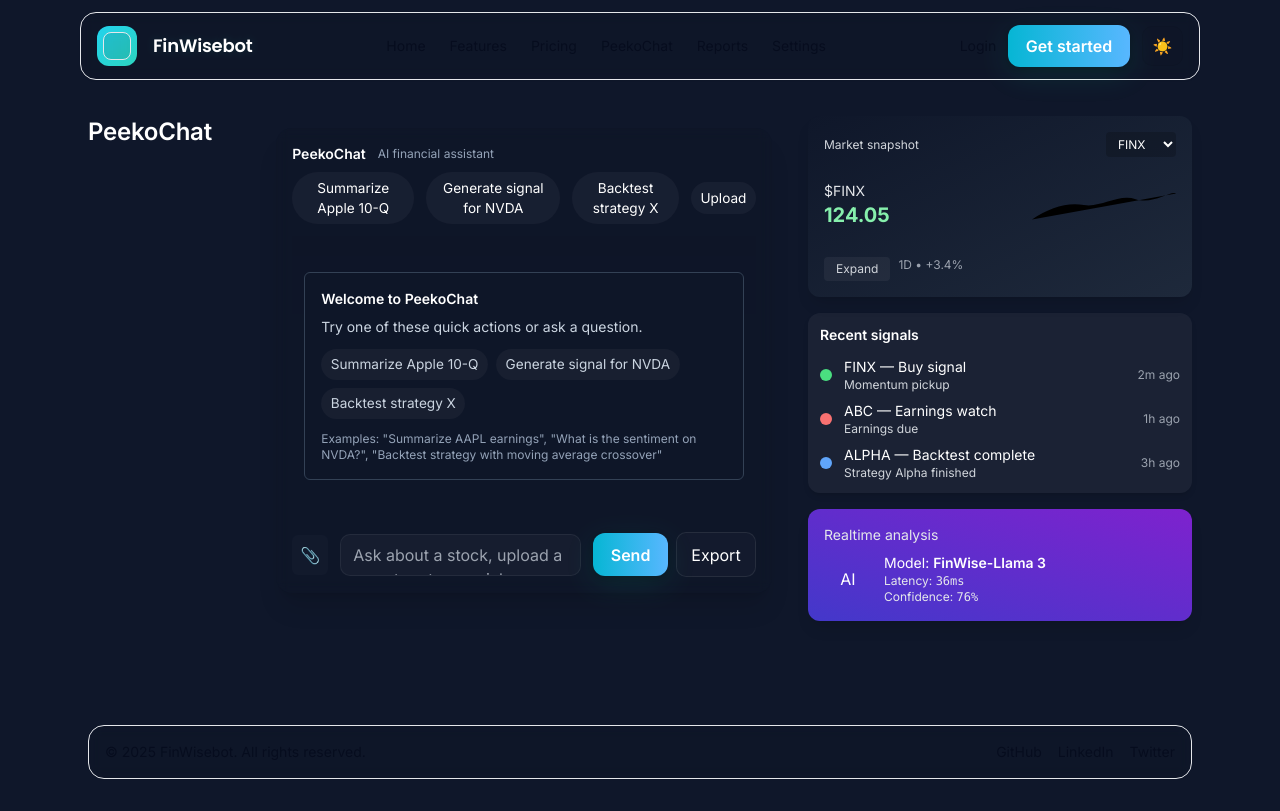
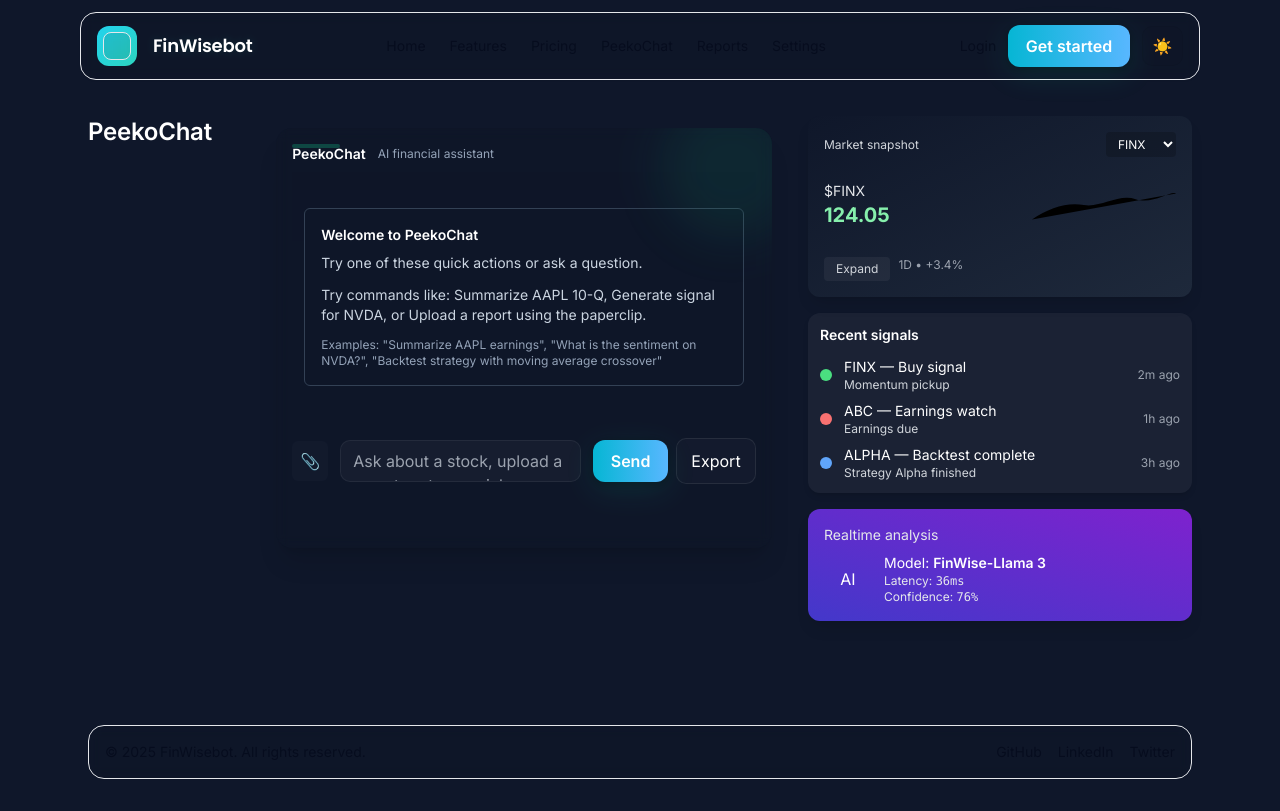
Before and after one commit to assassinyousuf/finwisebot_website, a Next.js app: page /demo in a window 1280 px wide. Built offline with nearby package versions, Linux system fonts and the light colour scheme.

Commit message:
chore(peekochat): remove quick-action pills and decorate chat container; keep upload via paperclip

```diff
--- a/src/components/ChatWidget.jsx
+++ b/src/components/ChatWidget.jsx
@@ -132,7 +132,10 @@ export default function ChatWidget() {
 
   return (
     <div className="w-full max-w-3xl mx-auto p-3">
-      <div className="glass rounded-2xl p-4 shadow-xl relative" style={{minHeight: 420}}>
+      <div className="glass rounded-2xl p-4 shadow-xl relative overflow-hidden" style={{minHeight: 420}}>
+        {/* decorative accent */}
+        <div className="absolute -top-8 -right-8 w-36 h-36 rounded-full bg-emerald-500/10 pointer-events-none filter blur-xl" />
+        <div className="absolute left-4 top-4 w-12 h-1 rounded-full bg-emerald-500/30" />
         {/* Header */}
         <div className="flex items-center justify-between mb-2">
           <div className="flex items-center gap-3">
@@ -141,39 +144,7 @@ export default function ChatWidget() {
           </div>
         </div>
 
-        {/* Quick action pills (inline on md+, collapsed on small screens) */}
-        <div className="mb-3">
-          {/* pills visible on md+ */}
-          <div className="hidden md:flex items-center gap-3 overflow-x-auto">
-            <button onClick={() => quickAction('Summarize Apple 10-Q')} className="px-4 py-2 rounded-lg badge-soft text-sm hover:scale-[1.02] transition">Summarize Apple 10-Q</button>
-            <button onClick={() => quickAction('Generate signal for NVDA')} className="px-4 py-2 rounded-lg badge-soft text-sm hover:scale-[1.02] transition">Generate signal for NVDA</button>
-            <button onClick={() => quickAction('Backtest strategy X')} className="px-4 py-2 rounded-lg badge-soft text-sm hover:scale-[1.02] transition">Backtest strategy X</button>
-            <button onClick={() => fileRef.current && fileRef.current.click()} aria-label="Upload report" className="px-4 py-2 rounded-lg badge-soft text-sm">Upload</button>
-            <input ref={fileRef} type="file" accept=".pdf,.csv,.txt" onChange={onFileChange} style={{display:'none'}} />
-          </div>
-
-          {/* small screens: single quick button opens popover (uses showActions) */}
-          <div className="md:hidden flex items-center">
-            <button
-              onClick={() => setShowActions(s => !s)}
-              aria-haspopup="menu"
-              aria-expanded={showActions}
-              className="px-3 py-2 rounded-md badge-soft text-sm"
-            >
-              Quick ▾
-            </button>
-            {showActions && (
-              <div role="menu" tabIndex={-1} onKeyDown={(e)=>{ if(e.key==='Escape') setShowActions(false)}} className="ml-2 w-full bg-slate-900/90 border border-slate-700 rounded-lg p-3 shadow-lg z-40">
-                <div className="flex flex-col gap-2">
-                  <button role="menuitem" onClick={() => { quickAction('Summarize Apple 10-Q'); setShowActions(false) }} className="text-left badge-soft">Summarize Apple 10-Q</button>
-                  <button role="menuitem" onClick={() => { quickAction('Generate signal for NVDA'); setShowActions(false) }} className="text-left badge-soft">Generate signal for NVDA</button>
-                  <button role="menuitem" onClick={() => { quickAction('Backtest strategy X'); setShowActions(false) }} className="text-left badge-soft">Backtest strategy X</button>
-                  <button role="menuitem" onClick={() => { fileRef.current && fileRef.current.click(); setShowActions(false) }} className="text-left badge-soft">Upload PDF/CSV</button>
-                </div>
-              </div>
-            )}
-          </div>
-        </div>
+        {/* Quick actions removed as requested (upload is available via paperclip). */}
 
         {/* Messages list (flex-grow) */}
         <div ref={scrollRef} className="flex-1 flex flex-col gap-3 overflow-auto p-3" style={{background:'linear-gradient(180deg, rgba(0,0,0,0.02), transparent)'}} role="log" aria-live="polite">
@@ -181,11 +152,7 @@ export default function ChatWidget() {
             <div className="mx-auto my-6 w-full max-w-lg p-4 rounded-md bg-slate-900/40 border border-slate-700 text-slate-300">
               <div className="text-sm font-semibold text-white mb-2">Welcome to PeekoChat</div>
               <div className="text-sm text-slate-300 mb-3">Try one of these quick actions or ask a question.</div>
-              <div className="flex flex-wrap gap-2">
-                <button onClick={() => quickAction('Summarize Apple 10-Q')} className="px-3 py-2 rounded-md badge-soft text-sm">Summarize Apple 10-Q</button>
-                <button onClick={() => quickAction('Generate signal for NVDA')} className="px-3 py-2 rounded-md badge-soft text-sm">Generate signal for NVDA</button>
-                <button onClick={() => quickAction('Backtest strategy X')} className="px-3 py-2 rounded-md badge-soft text-sm">Backtest strategy X</button>
-              </div>
+              <div className="text-sm text-slate-300 mb-3">Try commands like: Summarize AAPL 10-Q, Generate signal for NVDA, or Upload a report using the paperclip.</div>
               <div className="text-xs text-slate-400 mt-3">Examples: "Summarize AAPL earnings", "What is the sentiment on NVDA?", "Backtest strategy with moving average crossover"</div>
             </div>
           )}
```
